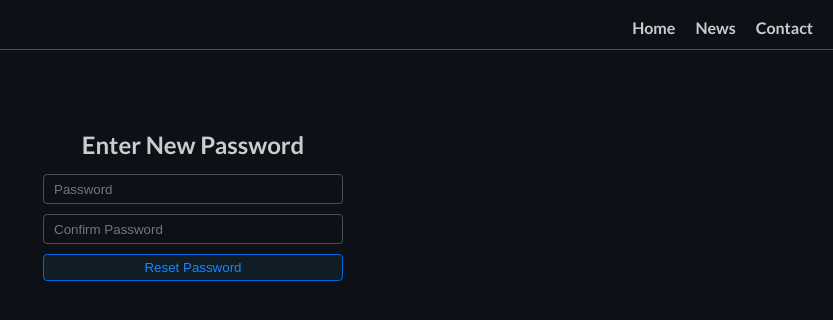
After one commit to karthikio/blog-app, a Django app: page /accounts/password-reset-confirm/1/1/ in a window 1280 px wide. The commit adds this page. Shown: the top 320 px of the page, without its empty margins (447-1280 px from the left). Run offline with Django 3.2, Linux system fonts and the light colour scheme; some libraries are stand-ins or nearby versions.

Commit message:
Added password reset functionality

```diff
--- a/account/templates/account/login.html
+++ b/account/templates/account/login.html
@@ -35,15 +35,16 @@
     <h1 class="text mt10">
       Blog App
     </h1>
-    <h2 class="light mt5 mb10">< Login to continue /></h2>
+    <h2 class="light mt5 mb10">< Login to visit home /></h2>
     <form novalidate method="POST">
-      <div class="mt10 ml20 mr20 mb20 flex flex-col all-center text-center">
+      <div class="mt10 ml20 mr20 mb10 flex flex-col all-center text-center">
         {% csrf_token %}
         {{ form.username }}
         {{ form.password }}
         <input type="submit" class="login-btn" value="Log In">
       </div>
     </form>
+    <a target="_blank" href="{% url 'password_reset' %}" class="link-b mb20">Forgot password?</a>
     <div class="mt10 ml5 mr5 mb10 flex text-center all-center just-center">
       <p class="text">Don't have an account? <a class="link-b" href="{% url 'register-view' %}">Sign Up</a></p>
     </div>
--- /dev/null
+++ b/account/templates/account/password_reset_confirm.html
@@ -0,0 +1,34 @@
+{% extends 'base.html' %}
+
+{% block popup %}
+  {% if form.errors %}
+  <div class="">
+    {% for field in form %}
+      {% for error in field.errors %}
+        <div class="message-container info-msg flex just-between all-center">
+            <p>{{ error }}</p>
+          <div onclick="this.parentElement.style.display='none';" class="cross m5 ml10">
+              <span>&#215;</span>
+          </div>
+        </div>
+      {% endfor %}
+    {% endfor %}
+  </div>
+  {% endif %}
+{% endblock %}
+
+{% block form %}
+<form method="POST">
+  {% csrf_token %}
+  <div class="flex ml5 mr5 mt40 mt10  flex-col all-center text-center">
+      <!-- {% if request.user.is_authenticated %}
+          <input required="true" type="password" name="old_password" placeholder="Old Password" id="id_old_password" class="form-control form-input">
+      {% endif %} -->
+      <h2 class="text mt40 mb10">Enter New Password</h2>
+      <input required="true" type="password" name="new_password1" placeholder="Password" id="id_new_password1" class="form-control form-input">
+      <input required="true" type="password" name="new_password2" placeholder="Confirm Password" id="id_new_password2" class="form-control form-input">
+
+      <input type="submit" class="login-btn" value="Reset Password">
+  </div>
+</form>
+{% endblock %}
--- a/account/urls.py
+++ b/account/urls.py
@@ -1,9 +1,19 @@
 from django.urls import path
 from .views import loginView, logoutView, registerView, contactView
+from django.contrib.auth import views as auth_views
 
 urlpatterns = [
   path('register/', registerView, name='register-view'),
   path('login/', loginView, name='login-view'),
   path('logout/', logoutView, name='logout-view'),
   path('contact/', contactView, name='contact-view'),
+
+  # password reset url patterns
+  path('password-reset/', auth_views.PasswordResetView.as_view(template_name='account/password_reset.html', html_email_template_name='account/password_reset_email.html'), name='password_reset'),
+
+  path('password-reset-request-sent/', auth_views.PasswordResetDoneView.as_view(template_name='account/password_reset_done.html'), name='password_reset_done'),
+
+  path('password-reset-confirm/<uidb64>/<token>/', auth_views.PasswordResetConfirmView.as_view(template_name='account/password_reset_confirm.html'), name='password_reset_confirm'),
+
+  path('password-reset-complete/', auth_views.PasswordResetCompleteView.as_view(template_name='account/password_reset_complete.html'), name='password_reset_complete'),
 ]
--- a/account/views.py
+++ b/account/views.py
@@ -33,7 +33,7 @@ def loginView(request, *args, **kwargs):
   user = request.user
 
   if user.is_authenticated:
-    return redirect('home_page')
+    return redirect('posts-list-view')
   form = LoginForm()
 
   if request.method == 'POST':
```
Also changed, not shown: account/templates/account/password_reset.html (added, +17 -0 lines), account/templates/account/password_reset_complete.html (added, +10 -0 lines), account/templates/account/password_reset_done.html (added, +9 -0 lines), account/templates/account/password_reset_email.html (added, +13 -0 lines), account/templates/account/register.html (+11 -0 lines), src/settings.py (+15 -0 lines), db.sqlite3.
